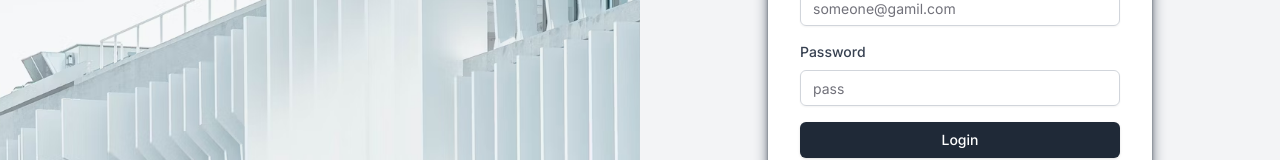
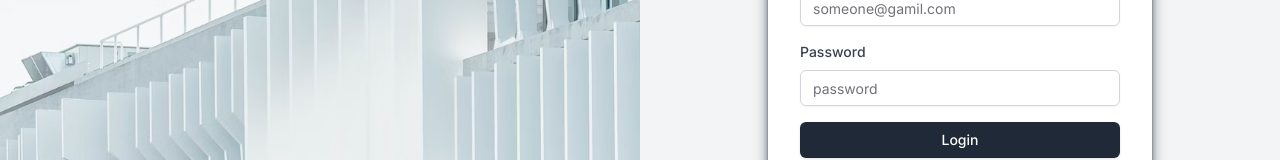
Before and after one commit to iitm-internhub/internhub, a Next.js app in the folder client/: page /login in a window 1280 px wide. Shown: the part 406-566 px from the top of the page. Built offline with nearby package versions, Linux system fonts and the light colour scheme.

Commit message:
UI change to login and signup

```diff
--- a/client/app/login/page.tsx
+++ b/client/app/login/page.tsx
@@ -107,7 +107,7 @@ const Login = () => {
                       <FormControl>
                         <Input
                           className="mt-1 w-full rounded-md border-gray-300 shadow-sm focus:border-indigo-500 focus:ring-indigo-500"
-                          placeholder="pass"
+                          placeholder="password"
                           {...field}
                         />
                       </FormControl>
```
